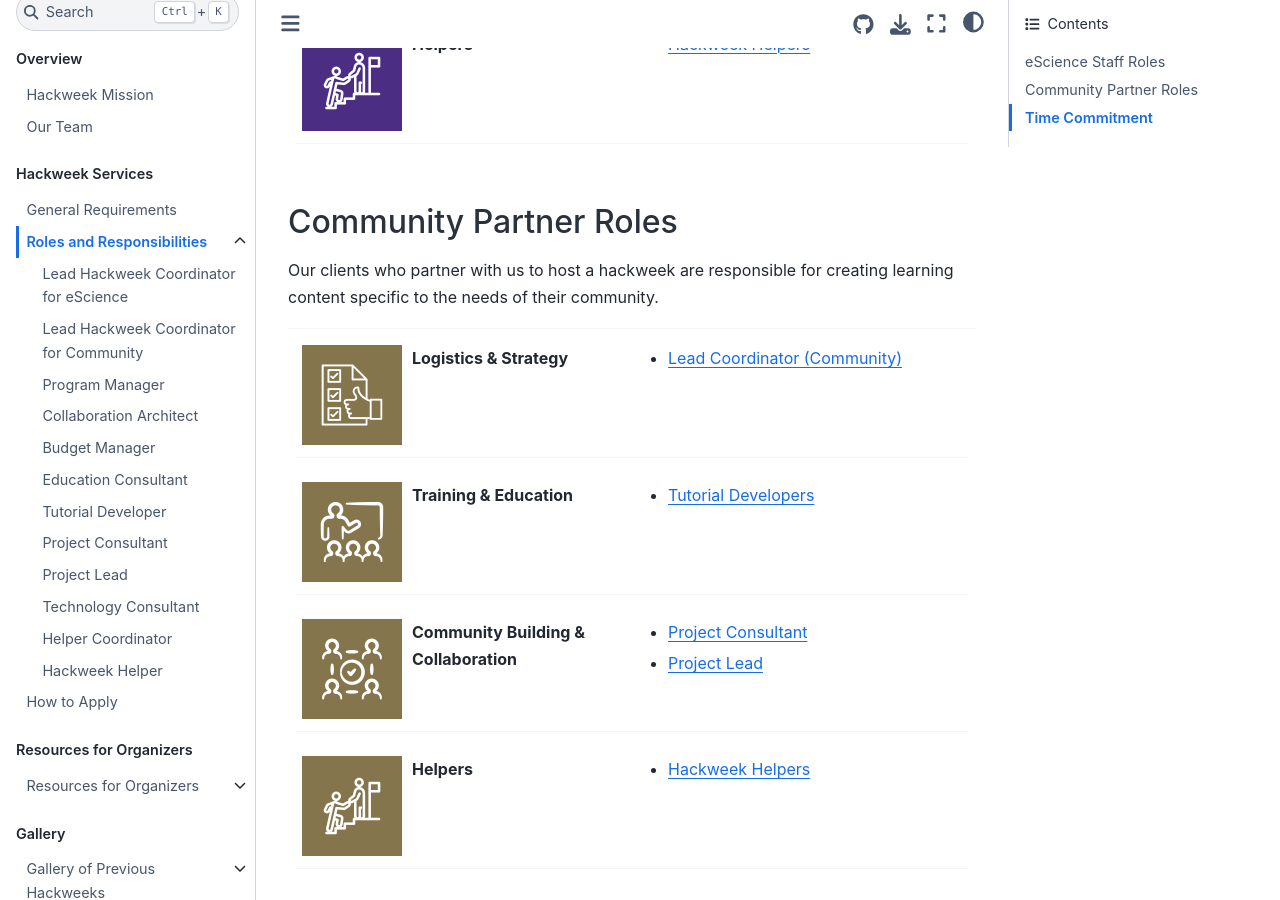
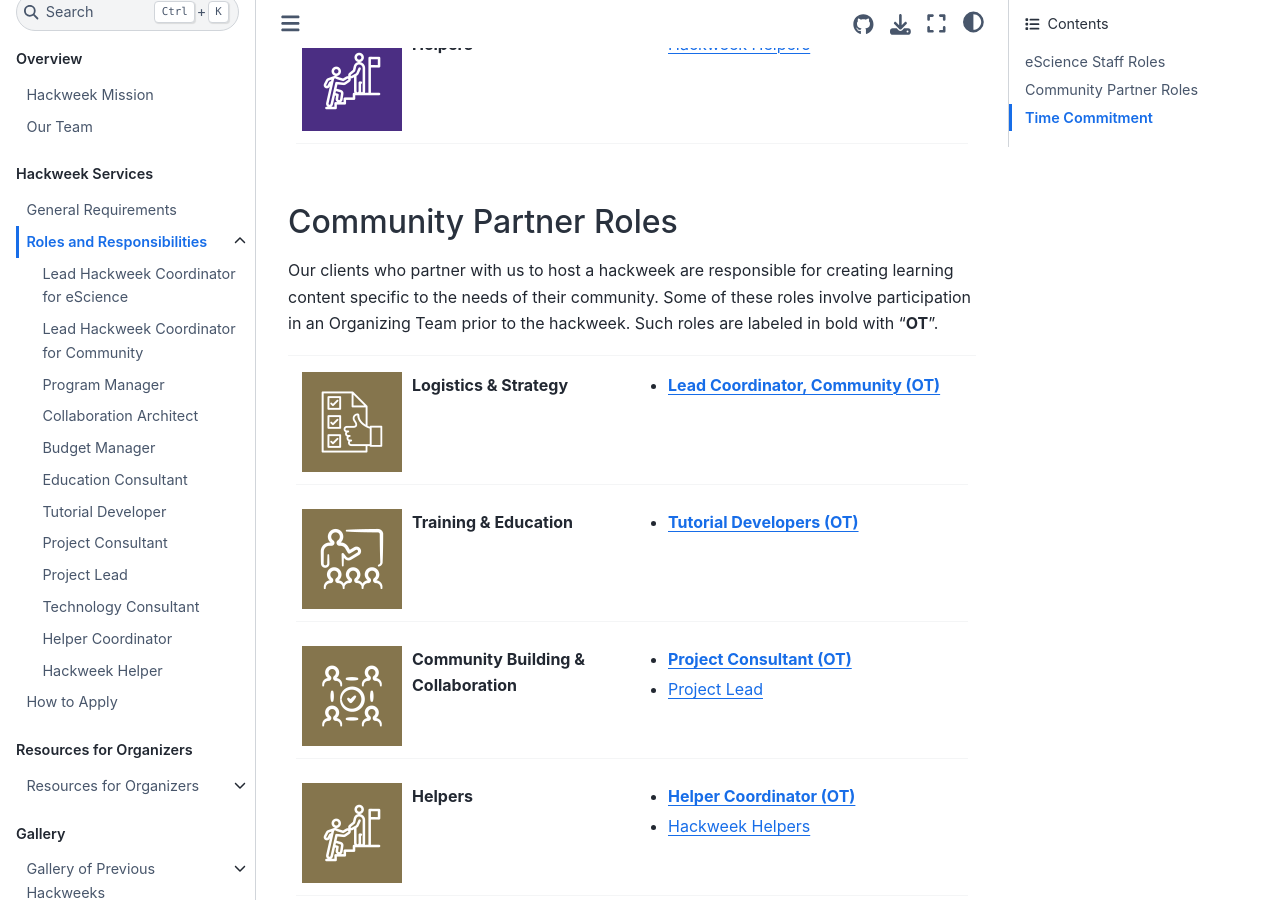
Before and after one commit to uwhackweek/hackweeks-as-a-service, a Jupyter Book: the page built from docs/services/index.md, in a window 1280 px wide and 900 px high, scrolled down 1003 px. Built offline with Jupyter Book 1.0.4 settings and Sphinx 7.4.7 and the Sphinx Book theme 1.1.4, drawn with Linux system fonts in a browser that asks for light colours.

Commit message:
include distinction of who is part of OT

```diff
--- a/docs/services/index.md
+++ b/docs/services/index.md
@@ -118,7 +118,7 @@ Many people engage in multiple roles when planning and running a hackweek. The d
 
 ## Community Partner Roles
 
-Our clients who partner with us to host a hackweek are responsible for creating learning content specific to the needs of their community.
+Our clients who partner with us to host a hackweek are responsible for creating learning content specific to the needs of their community. Some of these roles involve participation in an Organizing Team prior to the hackweek. Such roles are labeled in bold with "**OT**".
 
 <hr>
 
@@ -141,7 +141,7 @@ Our clients who partner with us to host a hackweek are responsible for creating
 
 :::{grid-item}
 :columns: 6
-* [Lead Coordinator (Community)](lead-community.md)
+* [**Lead Coordinator, Community (OT)**](lead-community.md)
 :::
 
 <hr>
@@ -162,7 +162,7 @@ Our clients who partner with us to host a hackweek are responsible for creating
 
 :::{grid-item}
 :columns: 6
-* [Tutorial Developers](tutorial-developer.md)
+* [**Tutorial Developers (OT)**](tutorial-developer.md)
 :::
 
 <hr>
@@ -183,7 +183,7 @@ Our clients who partner with us to host a hackweek are responsible for creating
 
 :::{grid-item}
 :columns: 6
-* [Project Consultant](project-consultant.md)
+* [**Project Consultant (OT)**](project-consultant.md)
 * [Project Lead](project-lead.md)
 :::
 
@@ -205,6 +205,7 @@ Our clients who partner with us to host a hackweek are responsible for creating
 
 :::{grid-item}
 :columns: 6
+* [**Helper Coordinator (OT)**](helper-coordinator.md)
 * [Hackweek Helpers](helper.md)
 :::
 
```
